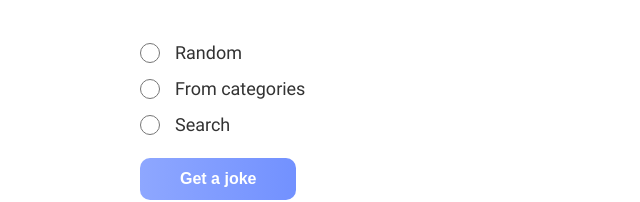
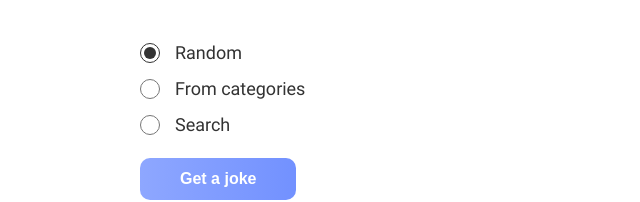
Before and after one commit to DenysTymchenko/Chuck-Norris-Jokes, a plain HTML site: page index.html in a window 1280 px wide. Shown: the part 237-439 px from the top of the page, 0-640 px from the left. Drawn offline with Linux system fonts and the light colour scheme; a script that the page names is missing.

Commit message:
odd " removed

```diff
--- a/index.html
+++ b/index.html
@@ -19,7 +19,7 @@
 
             <div class="jokes-options">
                 <div class="option">
-                    <input type="radio" name="option" id="random" value="random" checked">
+                    <input type="radio" name="option" id="random" value="random" checked>
                     <label for="random">Random</label>
                 </div>
 
```
